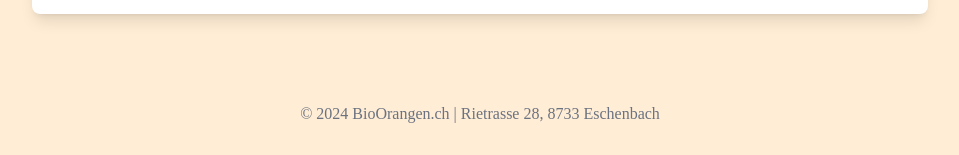
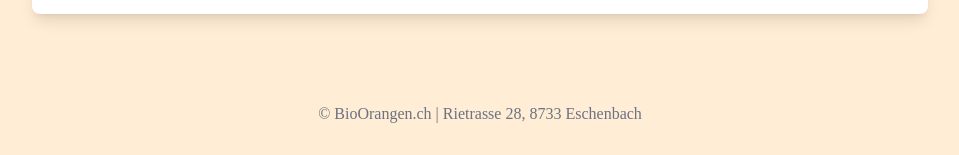
Before and after one commit to nikoizelin/bioorangen, a React (Create React App) app: page / in a window 1280 px wide. Shown: the part 2782-2937 px from the top of the page, without its empty margins (160-1119 px from the left). Built offline with nearby package versions, Linux system fonts and the light colour scheme; the HTML template or start-up script is replaced by a standard one.

Commit message:
Admin Site

```diff
--- a/src/BioOrangen.js
+++ b/src/BioOrangen.js
@@ -12,6 +12,9 @@ const BioOrangen = () => {
 
   const goToOrder=()=>{
     navigate("/order");
+  }
+  const goToAdmin=()=>{
+    navigate("/admin");
   }
 
     return (
@@ -145,7 +148,7 @@ const BioOrangen = () => {
 
       {/* Footer */}
       <footer className="text-center py-8 text-gray-500">
-        © {new Date().getFullYear()} BioOrangen.ch | Rietrasse 28, 8733 Eschenbach
+        © <a onClick={goToAdmin} >BioOrangen.ch </a> | Rietrasse 28, 8733 Eschenbach
       </footer>
     </div>
   );
```
